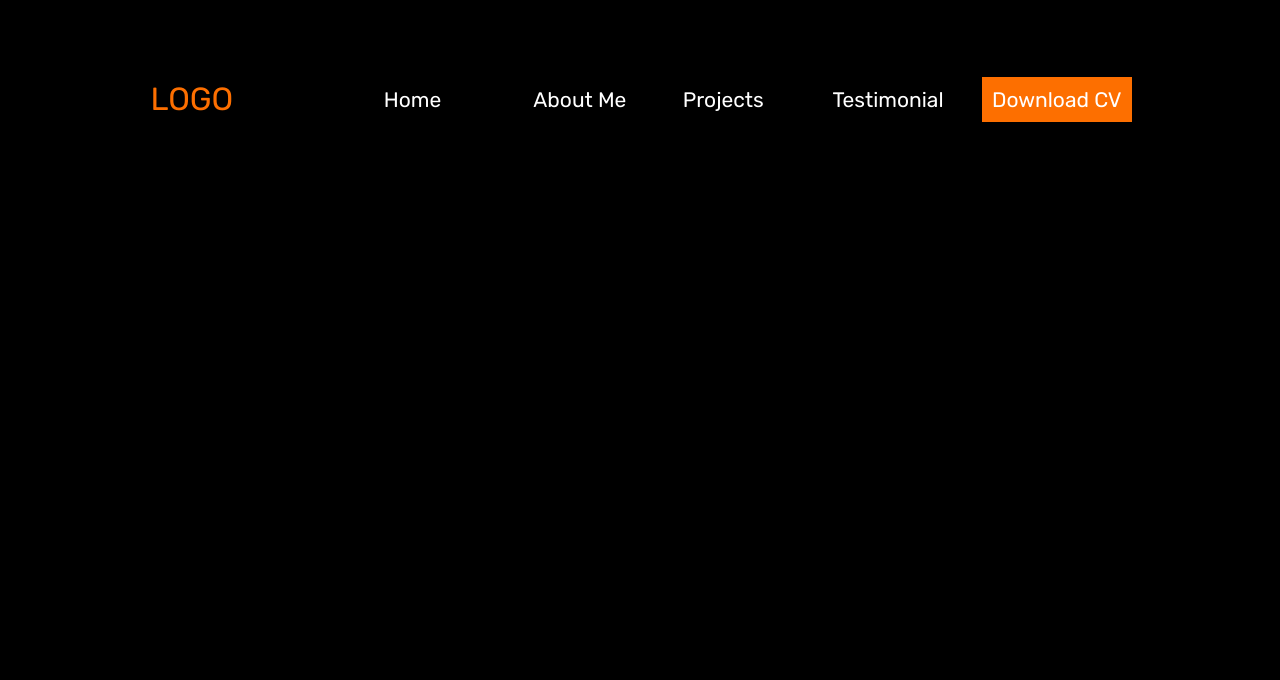
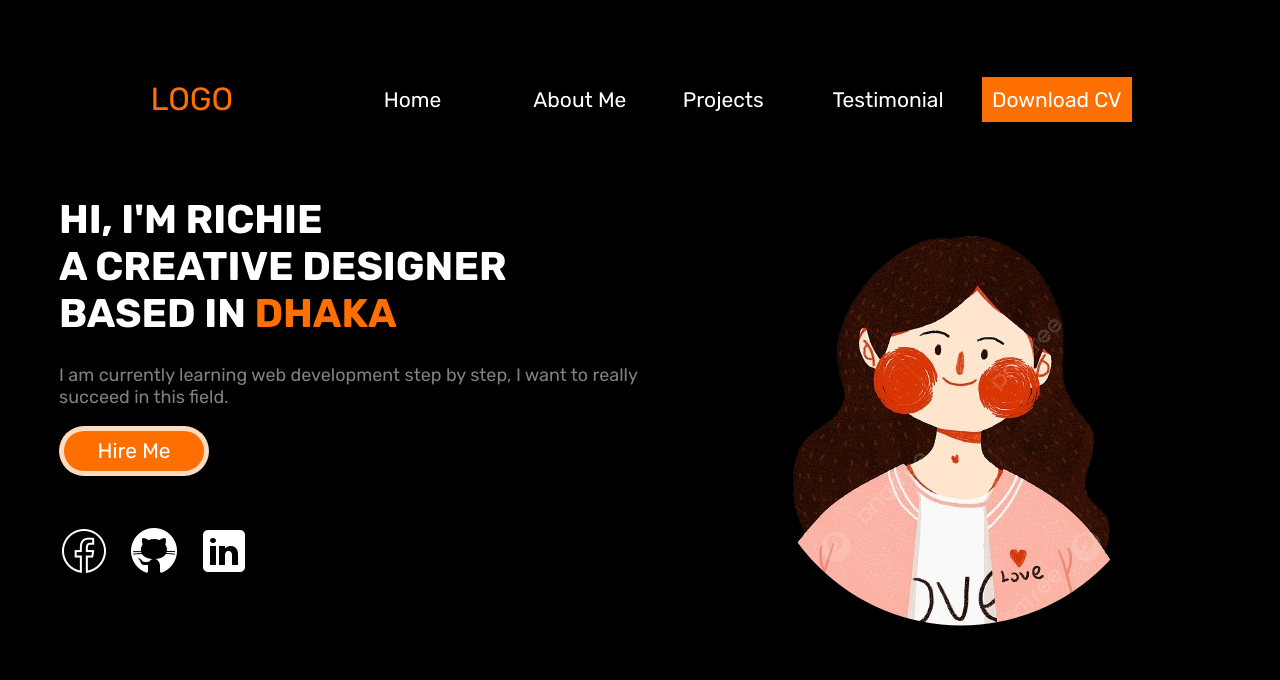
Before and after one commit to Richie-17/assignment-01, a plain HTML site: page index.html in a window 1280 px wide. Drawn offline with Linux system fonts and the light colour scheme.

Commit message:
Added Banner section

```diff
--- a/index.html
+++ b/index.html
@@ -1,11 +1,10 @@
 <!DOCTYPE html>
 <html lang="en">
   <head>
-    <meta charset="UTF-8">
-    <meta name="viewport" content="width=device-width, initial-scale=1.0">
-    <title>Document</title>
-    <link rel="stylesheet" href="./styles/styles.css">
-
+    <meta charset="UTF-8" />
+    <meta name="viewport" content="width=device-width, initial-scale=1.0" />
+    <title>My website</title>
+    <link rel="stylesheet" href="./styles/styles.css" />
   </head>
   <body>
     <header>
@@ -25,10 +24,40 @@
       </nav>
     </header>
     <main>
-
+      <div class="banner">
+        <div class="description">
+          <h1 class="title">
+            HI, I'M RICHIE <br />A CREATIVE DESIGNER <br />BASED IN
+            <span class="colors">DHAKA</span>
+          </h1>
+          <p>
+            I am currently learning web development step by step, I want to
+            really succeed in this field.
+          </p>
+          <button class="btn-3">Hire Me</button>
+          <div>
+            <div class="links">
+              <a
+                href="https://www.facebook.com/people/Tasfia-Rahman/pfbid02vs8RJyE3u9JQ6dppeLFqzKXerP7RpKeA6BN3KDsQDX6mBrcDSWZpKQK2R42ax9rpl/?mibextid=LQQJ4d"
+                target="_blank"
+                ><img src="assets/fb.png" alt=""
+              /></a>
+              <a href="https://github.com/Richie-17" target="_blank"
+                ><img src="assets/github.png" alt=""
+              /></a>
+              <a
+                href="https://www.linkedin.com/in/tasfia-richie-a773a431a/"
+                target="_blank"
+                ><img src="assets/linkedin.png" alt=""
+              /></a>
+            </div>
+          </div>
+        </div>
+        <div class="dp">
+          <img src="assets/dp (2).png" alt="" />
+        </div>
+      </div>
     </main>
-    <footer>
-
-    </footer>
+    <footer></footer>
   </body>
 </html>
--- a/styles/styles.css
+++ b/styles/styles.css
@@ -49,3 +49,40 @@ button {
   font-size: 32px;
   color: #fd6f00;
 }
+/* Banner */
+.title {
+  color: white;
+  font-size: 40px;
+}
+.banner {
+  display: flex;
+  justify-content: center;
+  gap: 50px;
+  margin-top: 41px;
+}
+.description {
+  width: 600px;
+}
+.dp {
+  border: 2px solid wheat;
+  width: 500px;
+  border-radius: 50%;
+  clip-path: circle(40.0% at 50% 50%);
+}
+.btn-3 {
+  border-radius: 25px;
+  width: 150px;
+  height: 50px;
+  padding: 5px;
+  border: 5px solid rgba(255, 255, 255, 0.755);
+}
+.links{
+  margin-top: 50px;
+  display:flex;
+  gap: 20px;
+}
+p{
+  font-size: 18px;
+  color: white;
+  opacity: 50%;
+}
```
Also changed, not shown: assets/dp (2).png (added), assets/fb.png (added), assets/github.png (added), assets/linkedin.png (added). Lines whose indentation alone changed are shown as unchanged.
